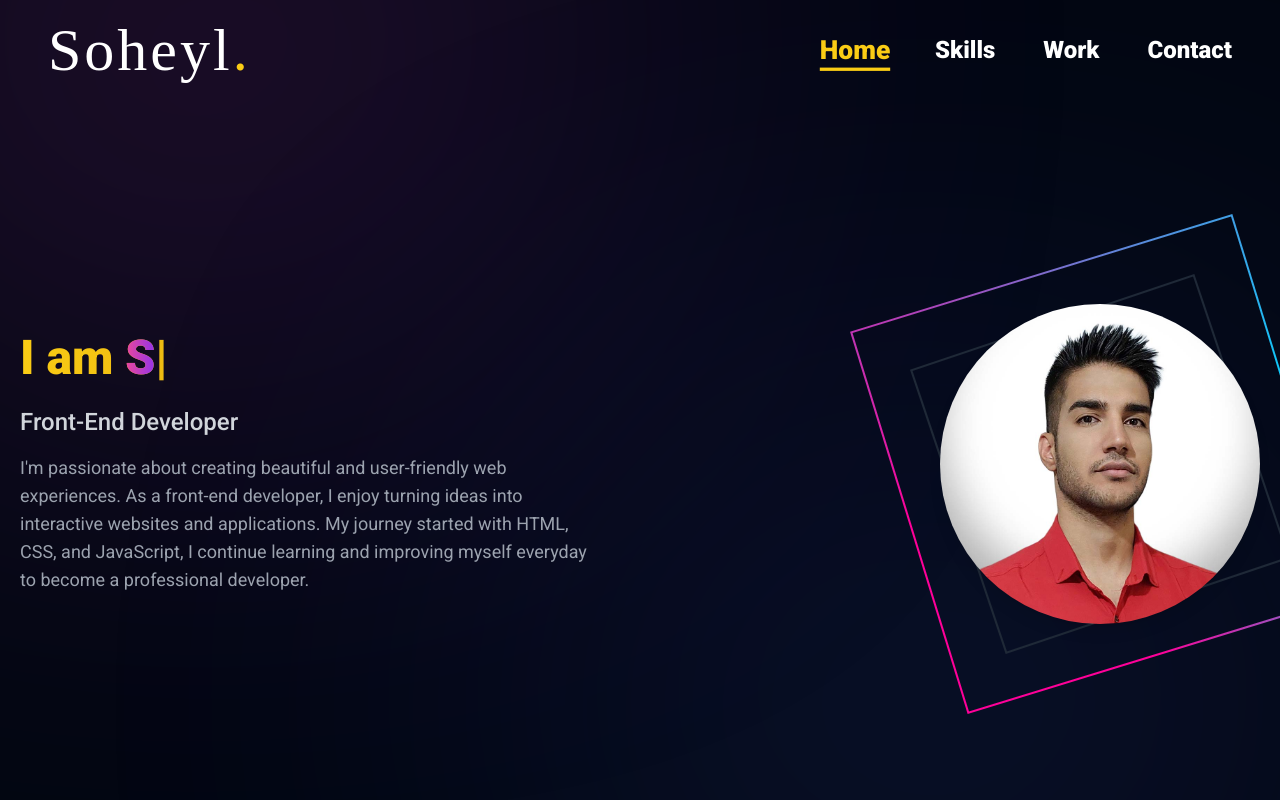
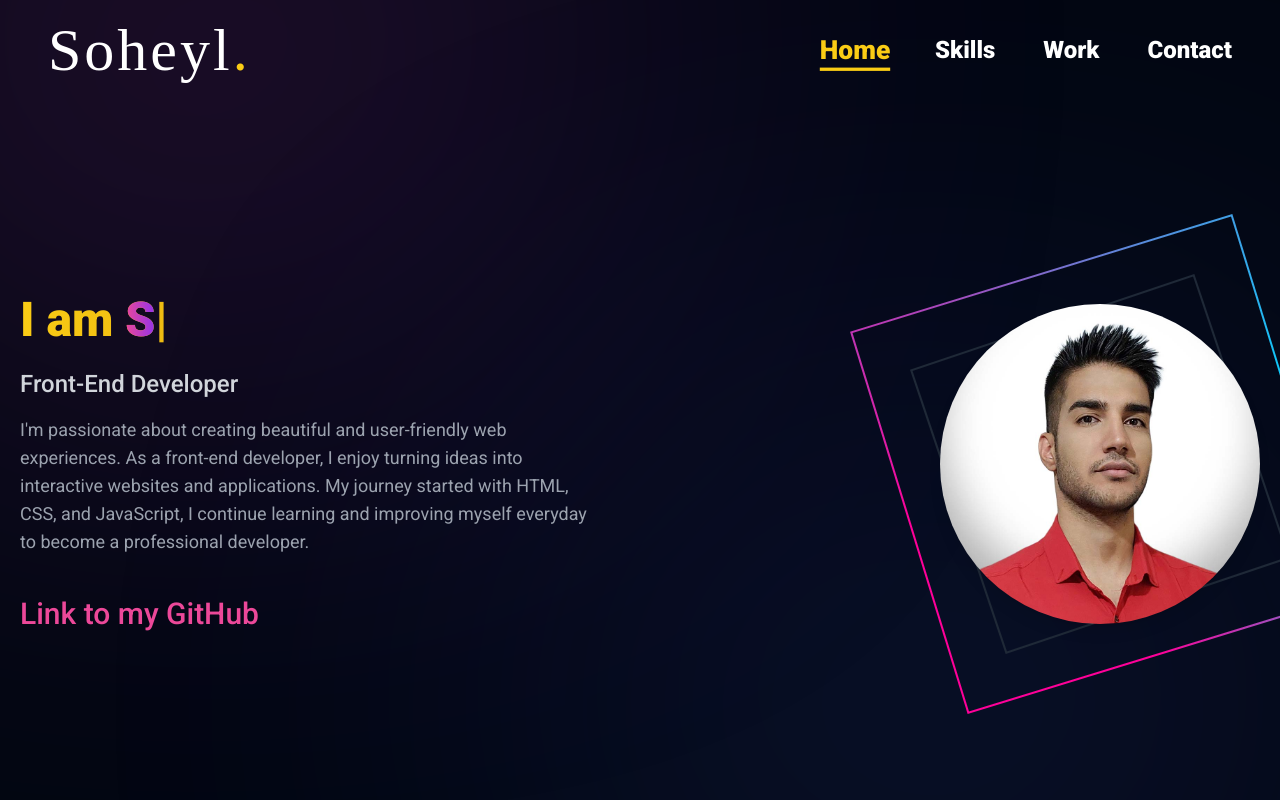
Before and after one commit to SoheylAshena/SoheylAshena.github.io, a React (Vite) app: page / in a window 1280 px wide. Built offline with nearby package versions, Linux system fonts and the light colour scheme; a web font is replaced by a local one.

Commit message:
added git

```diff
--- a/src/Components/Main.jsx
+++ b/src/Components/Main.jsx
@@ -73,6 +73,7 @@ function Main({ data }) {
         >
           Front-End Developer
         </motion.h3>
+
         <motion.p
           id="soheyl-desc"
           className="max-w-xl text-sm text-gray-600 transition-colors duration-500 md:text-lg dark:text-gray-400"
@@ -82,6 +83,15 @@ function Main({ data }) {
         >
           {data.soheyl.description}
         </motion.p>
+        <motion.a
+          href="https://github.com/SoheylAshena"
+          className="mt-10 block text-xl font-medium text-pink-500 transition-colors duration-500 md:text-3xl dark:text-pink-500"
+          initial={{ opacity: 0, y: 20 }}
+          animate={{ opacity: 1, y: 0 }}
+          transition={{ duration: 1, delay: 1 }}
+        >
+          Link to my GitHub
+        </motion.a>
       </div>
     </div>
   );
```
Also changed, not shown: 1 other file (tests, documents, lock files or other folders).
